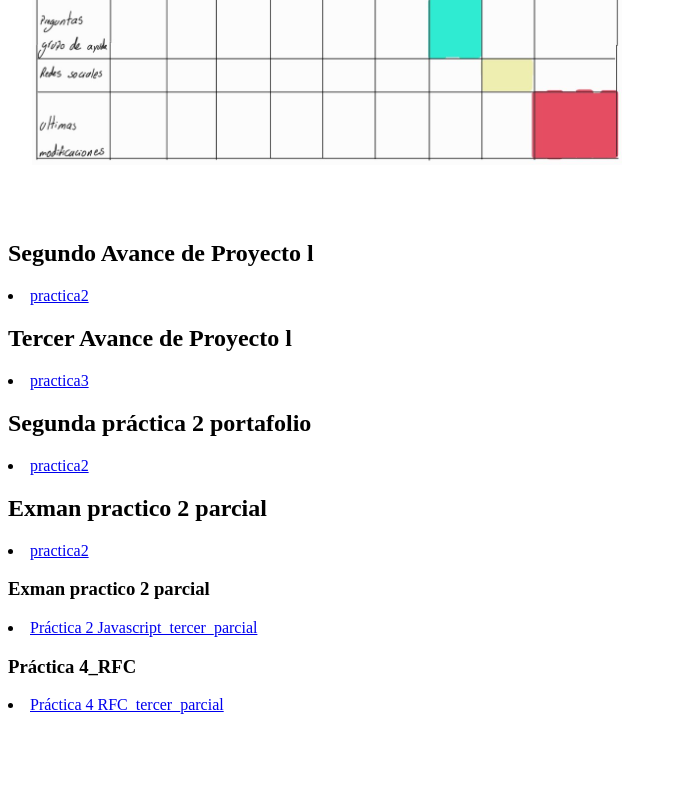
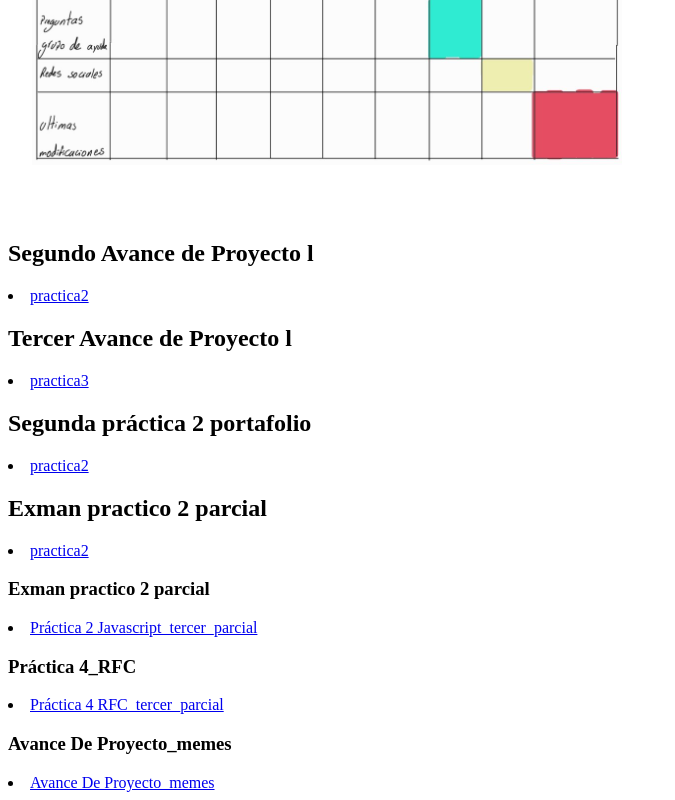
Before and after one commit to 182607/182607.github.io, a plain HTML site: page index.html in a window 1280 px wide. Shown: the part 4824-5624 px from the top of the page, without its empty margins (0-675 px from the left). Before the commit the page ends 5546 px from the top, so only its background shows below. Drawn offline with Linux system fonts and the light colour scheme.

Commit message:
index.html

```diff
--- a/index.html
+++ b/index.html
@@ -92,7 +92,8 @@
        <h1>Práctica 4_RFC</h1>
            <li> <a href="prac4.html">Práctica 4 RFC_tercer_parcial</a></li>
 
-
+ <h1>Avance De Proyecto_memes</h1>
+           <li> <a href="avance_proyecto.html">Avance De Proyecto_memes</a></li>
 
 
 
```
